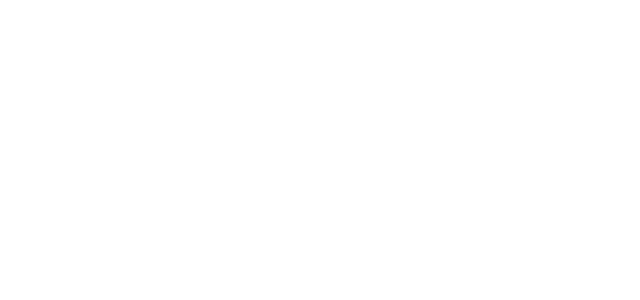
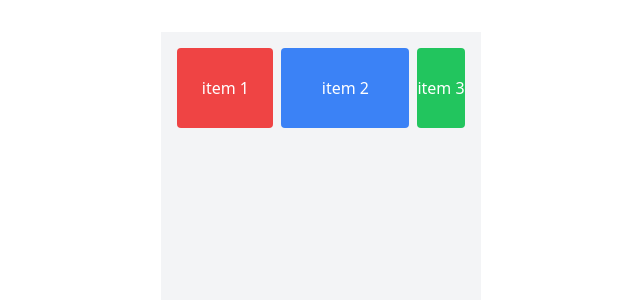
Before and after one commit to mohammadabadi/mahdaad-test, a Vue app: page / in a window 1280 px wide. Shown: the top 300 px of the page, without its empty margins (319-959 px from the left). Built offline with nearby package versions, Linux system fonts and the light colour scheme.

Commit message:
finish task 7

```diff
--- a/src/App.vue
+++ b/src/App.vue
@@ -1,10 +1,14 @@
 <template>
-  <div class="min-h-screen flex items-start justify-center">
-    <p
-      class="px-6 py-2 text-white"
-    >
-    Ali Mohammadabadi | Frontend Developer
-    </p>
+  <div class="flex gap-2 p-4 bg-gray-100 h-screen">
+    <div class="w-24 h-20 bg-red-500 text-white flex items-center justify-center rounded">
+      item 1
+    </div>
+    <div class="w-32 h-20 bg-blue-500 text-white flex items-center justify-center rounded">
+      item 2
+    </div>
+    <div class="flex-1 h-20 bg-green-500 text-white flex items-center justify-center rounded">
+      item 3
+    </div>
   </div>
 </template>
 
```
Also changed, not shown: 1 other file (tests, documents, lock files or other folders).
